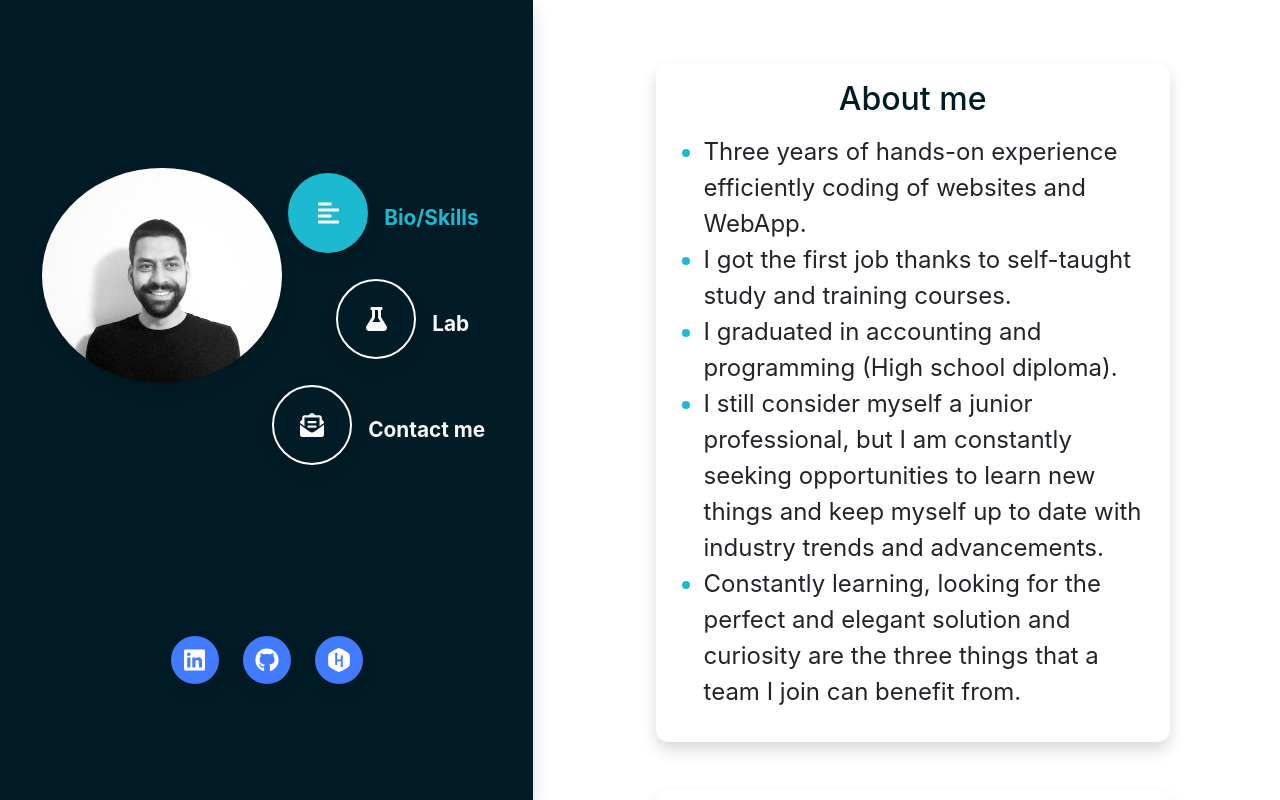
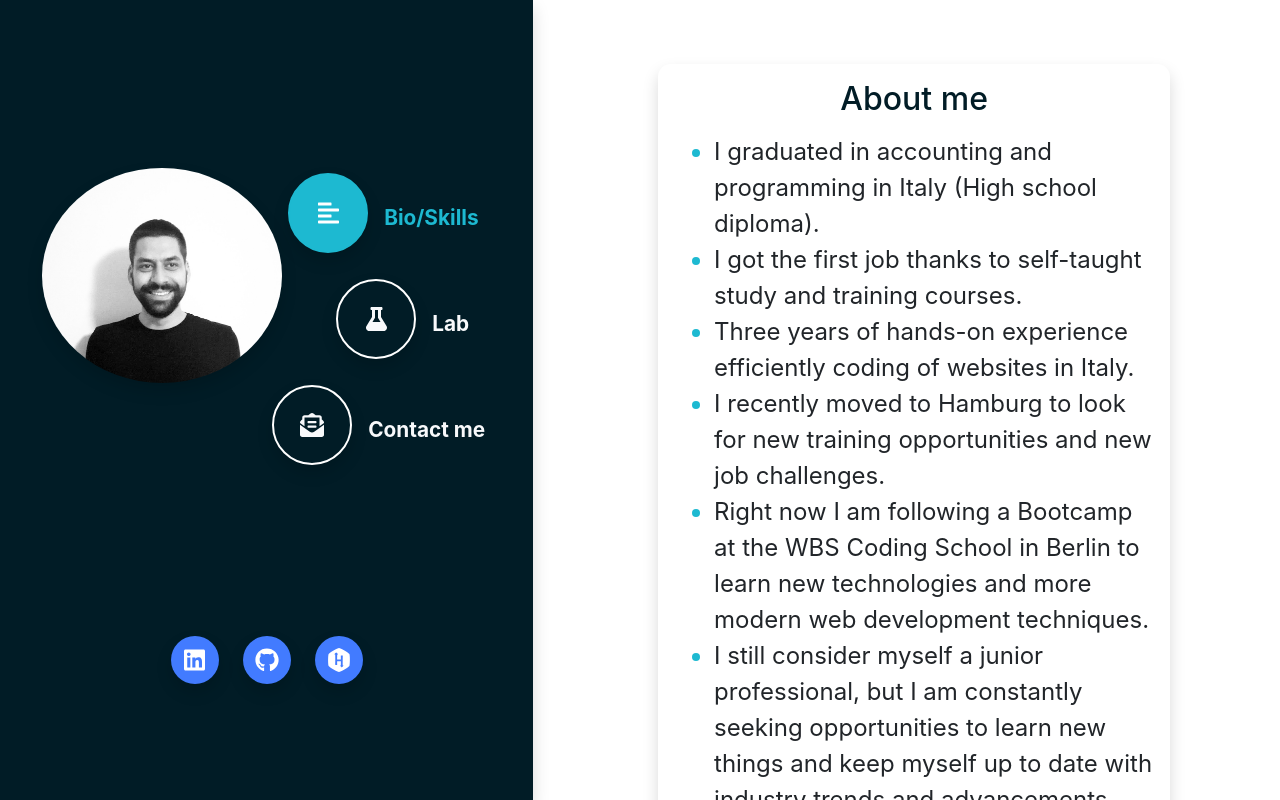
Before and after one commit to Massimilianok/my-portfolio-app, a React (Create React App) app: page / in a window 1280 px wide. Built offline with nearby package versions, Linux system fonts and the light colour scheme.

Commit message:
refactor: Update components with react-bootstrap

```diff
--- a/package.json
+++ b/package.json
@@ -12,8 +12,9 @@
     "@testing-library/jest-dom": "^5.11.9",
     "@testing-library/react": "^11.2.3",
     "@testing-library/user-event": "^12.6.0",
-    "bootstrap": "^5.0.0-beta1",
+    "bootstrap": "^4.6.0",
     "react": "^17.0.1",
+    "react-bootstrap": "^1.4.3",
     "react-dom": "^17.0.1",
     "react-router-dom": "^5.2.0",
     "react-scripts": "4.0.1",
--- a/src/App.js
+++ b/src/App.js
@@ -1,32 +1,35 @@
 import React from 'react';
 import { Switch, Route, Redirect } from 'react-router-dom';
 import Header from './components/Header/Header';
-import Nav from './components/Nav/Nav';
-import Navbar from './components/Navbar/Navbar';
-import NavbarDesktop from './components/Navbar/NavbarDesktop';
+import NavPortfolio from './components/NavPortfolio/NavPortfolio';
+import NavbarPortfolio from './components/NavbarPortfolio/NavbarPortfolio';
+import NavbarDesktop from './components/NavbarPortfolio/NavbarDesktop';
 import Logo from './components/Logo/Logo';
 import SocialIcons from './components/SocialIcons/SocialIcons';
 import Main from './components/Main/Main';
 import Bio from './pages/Bio/Bio';
 import Lab from './pages/Lab/Lab';
 import ContactMe from './pages/ContactMe/ContactMe';
+import Container from 'react-bootstrap/Container';
+import Row from 'react-bootstrap/Row';
+import Col from 'react-bootstrap/Col';
 
 const App = () => {
   return (
-    <div className="container-fluid">
-      <div className="row">
-        <div className="col-12 col-lg-5 px-0">
+    <Container fluid>
+      <Row>
+        <Col xs={12} lg={5} className="px-0">
           <Header>
             <div className="d-lg-flex justify-content-lg-center align-items-lg-center">
               <Logo />
               <NavbarDesktop>
-                <Nav />
+                <NavPortfolio />
               </NavbarDesktop>
             </div>
             <SocialIcons />
           </Header>
-        </div>
-        <div className="col-12 col-lg-7 pe-lg-0">
+        </Col>
+        <Col xs={12} lg={7} className="pr-lg-0">
           <Main>
             <Switch>
               <Route path="/" exact>
@@ -41,12 +44,12 @@ const App = () => {
               <Redirect to="/" />
             </Switch>
           </Main>
-        </div>
-      </div>
-      <Navbar>
-        <Nav />
-      </Navbar>
-    </div>
+        </Col>
+      </Row>
+      <NavbarPortfolio>
+        <NavPortfolio />
+      </NavbarPortfolio>
+    </Container>
   );
 };
 
--- a/src/components/Nav/Nav.js
+++ b/src/components/NavPortfolio/NavPortfolio.js
@@ -6,9 +6,9 @@ import {
   faFlask,
   faEnvelopeOpenText,
 } from '@fortawesome/free-solid-svg-icons';
-import './Nav.css';
+import './NavPortfolio.css';
 
-const Nav = () => {
+const NavPortfolio = () => {
   return (
     <nav className="nav-portfolio d-flex justify-content-around align-items-center flex-lg-column justify-content-lg-around align-items-lg-start">
       <NavLink
@@ -52,4 +52,4 @@ const Nav = () => {
   );
 };
 
-export default Nav;
+export default NavPortfolio;
--- a/src/components/Navbar/NavbarDesktop.js
+++ b/src/components/NavbarPortfolio/NavbarDesktop.js
@@ -1,5 +1,5 @@
 import React from 'react';
-import './Navbar.css';
+import './NavbarPortfolio.css';
 
 const NavbarDesktop = ({ children }) => {
   return (
--- a/src/components/Navbar/Navbar.js
+++ b/src/components/NavbarPortfolio/NavbarPortfolio.js
@@ -1,7 +1,7 @@
 import React from 'react';
-import './Navbar.css';
+import './NavbarPortfolio.css';
 
-const Navbar = ({ children }) => {
+const NavbarPortfolio = ({ children }) => {
   window.onscroll = () => {
     const navMobile = document.getElementById('navbarMobile');
     window.scrollY !== 0
@@ -19,4 +19,4 @@ const Navbar = ({ children }) => {
   );
 }
 
-export default Navbar;
+export default NavbarPortfolio;
--- a/src/index.css
+++ b/src/index.css
@@ -25,8 +25,10 @@ a {
   color: var(--primary-color);
 }
 
-a:focus {
+a:focus,
+a:hover {
   outline: none;
+  text-decoration: none;
 }
 
 button:focus,
--- a/src/pages/Bio/Bio.css
+++ b/src/pages/Bio/Bio.css
@@ -13,6 +13,7 @@
 
 .section-bio-skill {
   background-color: var(--secondary-color);
+  color: var(--light-color);
 }
 
 /* Large devices (large desktops, 992px and up) */
--- a/src/pages/Bio/Bio.js
+++ b/src/pages/Bio/Bio.js
@@ -1,5 +1,6 @@
 import React from 'react';
 import './Bio.css';
+import Badge from 'react-bootstrap/Badge';
 
 const Bio = () => {
   return (
@@ -8,15 +9,25 @@ const Bio = () => {
         <h2 className="section-bio-title mb-3 text-center">About me</h2>
         <ul className="section-bio-list">
           <li>
-            Three years of hands-on experience efficiently coding of websites
-            and WebApp.
+            I graduated in accounting and programming in Italy (High school
+            diploma).
           </li>
           <li>
             I got the first job thanks to self-taught study and training
             courses.
           </li>
           <li>
-            I graduated in accounting and programming (High school diploma).
+            Three years of hands-on experience efficiently coding of websites in
+            Italy.
+          </li>
+          <li>
+            I recently moved to Hamburg to look for new training opportunities
+            and new job challenges.
+          </li>
+          <li>
+            Right now I am following a Bootcamp at the WBS Coding School in
+            Berlin to learn new technologies and more modern web development
+            techniques.
           </li>
           <li>
             I still consider myself a junior professional, but I am constantly
@@ -33,21 +44,33 @@ const Bio = () => {
       <section className="section-bio shadow p-3 mb-5">
         <h2 className="section-bio-title mb-3 text-center">Tech Skills</h2>
         <div className="d-flex justify-content-start align-items-center flex-wrap">
-          <span className="badge rounded-pill section-bio-skill m-2">HTML</span>
-          <span className="badge rounded-pill section-bio-skill m-2">CSS</span>
-          <span className="badge rounded-pill section-bio-skill m-2">
+          <Badge pill className="section-bio-skill m-2">
+            HTML
+          </Badge>
+          <Badge pill className="section-bio-skill m-2">
+            CSS
+          </Badge>
+          <Badge pill className="section-bio-skill m-2">
             JavaScript
-          </span>
-          <span className="badge rounded-pill section-bio-skill m-2">
+          </Badge>
+          <Badge pill className="section-bio-skill m-2">
+            Node.js
+          </Badge>
+          <Badge pill className="section-bio-skill m-2">
+            Bootstrap
+          </Badge>
+          <Badge pill className="section-bio-skill m-2">
             React
-          </span>
-          <span className="badge rounded-pill section-bio-skill m-2">Git</span>
-          <span className="badge rounded-pill section-bio-skill m-2">
-            Bootstrap
-          </span>
-          <span className="badge rounded-pill section-bio-skill m-2">
-            webpack
-          </span>
+          </Badge>
+          <Badge pill className="section-bio-skill m-2">
+            Express.js
+          </Badge>
+          <Badge pill className="section-bio-skill m-2">
+            Git
+          </Badge>
+          <Badge pill className="section-bio-skill m-2">
+            Webpack
+          </Badge>
         </div>
       </section>
       <section className="section-bio shadow p-3">
--- a/src/pages/Lab/Lab.js
+++ b/src/pages/Lab/Lab.js
@@ -1,5 +1,7 @@
 import React, { useEffect, useState } from 'react';
 import './Lab.css';
+import Row from 'react-bootstrap/Row';
+import Col from 'react-bootstrap/Col';
 import SectionLab from '../../components/SectionLab/SectionLab';
 import Loader from '../../components/Loader/Loader';
 import Sorting from '../../components/Filters/Sorting/Sorting';
@@ -62,19 +64,19 @@ const Lab = () => {
 
   return (
     <>
-      <div className="lab-page-filters row">
-        <div className="col-6">
+      <Row className="lab-page-filters">
+        <Col xs={6}>
           {repoList && <Sorting onChangeSelect={handleSortSelection} />}
-        </div>
-        <div className="col-6">
+        </Col>
+        <Col xs={6}>
           {repoList && (
             <Filtering
               repoList={repoList}
               onChangeSelect={handleFilterSelection}
             />
           )}
-        </div>
-      </div>
+        </Col>
+      </Row>
 
       {loader && <Loader />}
       {repoListFiltered &&
```
Also changed, not shown: src/components/NavPortfolio/NavPortfolio.css (renamed from src/components/Nav/Nav.css), src/components/NavbarPortfolio/NavbarPortfolio.css (renamed from src/components/Navbar/Navbar.css), 2 other files (tests, documents, lock files or other folders).
